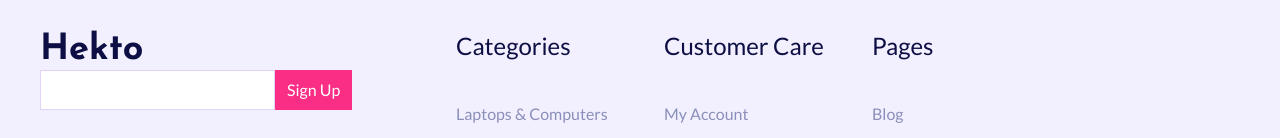
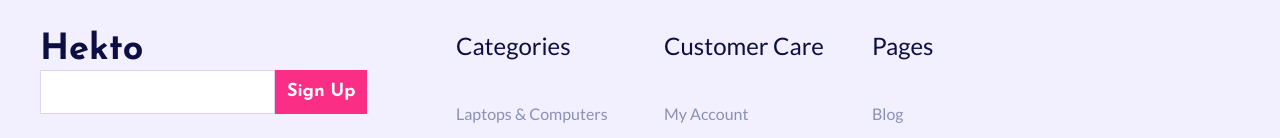
Before and after one commit to jemil-c-137/hekto, a Vue app: page /product/1 in a window 1280 px wide. Shown: the part 394-532 px from the top of the page. Built offline with nearby package versions, Linux system fonts and the light colour scheme.

Commit message:
Replaced custom buttons with BaseButton and added coding/styling guidelines.

```diff
--- a/src/assets/style.scss
+++ b/src/assets/style.scss
@@ -28,7 +28,3 @@ body {
 .logo-text {
   @apply font-josefin text-4xl text-dark-blue font-bold
 }
-
-.view-details {
-  @apply hover:bg-blue active:bg-dark-navy transition-colors rounded bg-green py-2 px-4 text-white font-josefin
-}
--- a/src/components/FooterSection.vue
+++ b/src/components/FooterSection.vue
@@ -11,12 +11,7 @@
             required
             class="text-pale-purple border border-pantone-purple focus:outline-none focus:border-navy-blue hover:border-blue text-lg px-4"
           />
-          <button
-            type="submit"
-            class="bg-pink text-white py-2 px-3 active:bg-blue focus:bg-blue hover:bg-off-purple transition-colors"
-          >
-            Sign Up
-          </button>
+          <BaseButton :rounded="false" size="s">Sign Up</BaseButton>
         </form>
         <p>Contact info</p>
         <p>17 Princess Road, London, Greater London NW1 8JR, UK</p>
@@ -57,3 +52,7 @@
     </div>
   </footer>
 </template>
+
+<script setup lang="ts">
+import BaseButton from './atoms/BaseButton.vue';
+</script>
--- a/src/components/HeaderNav.vue
+++ b/src/components/HeaderNav.vue
@@ -85,12 +85,9 @@
           <input
             class="border border-pantone-purple focus:outline-none focus:border-navy-blue hover:border-blue text-base px-4"
           />
-          <button
-            type="submit"
-            class="bg-pink py-2 px-3 active:bg-blue focus:bg-blue hover:bg-off-purple transition-colors"
-          >
+          <BaseButton :rounded="false" size="s">
             <SearchLogo class="w-6" />
-          </button>
+          </BaseButton>
         </form>
       </div>
     </nav>
@@ -104,6 +101,7 @@ import LoginLogo from './svg/logos/LoginLogo.vue'
 import FavoriteLogo from './svg/logos/FavoriteLogo.vue'
 import CartLogo from './svg/logos/CartLogo.vue'
 import SearchLogo from './svg/logos/SearchLogo.vue'
+import BaseButton from './atoms/BaseButton.vue'
 import { watch, ref } from 'vue'
 
 const showMobileNav = ref<boolean>(false)
--- a/src/components/HeroSection.vue
+++ b/src/components/HeroSection.vue
@@ -11,7 +11,7 @@
       <p class="font-bold text-pale-purple mb-5">
         {{ subtext }}
       </p>
-      <button class="button">Show Now</button>
+      <BaseButton size="l">Show Now</BaseButton>
     </div>
     <div class="flex-1 relative order-[-1] md:order-2">
       <img :src="imageUrl" alt="" srcset="" />
@@ -30,6 +30,8 @@
 </template>
 
 <script setup lang="ts">
+import BaseButton from './atoms/BaseButton.vue';
+
 defineProps<{
   reverse?: boolean
   imageUrl: string
--- a/src/components/ProductCards/FeaturedProductCard.vue
+++ b/src/components/ProductCards/FeaturedProductCard.vue
@@ -9,7 +9,7 @@
         class="hidden group-hover:block absolute bottom-4"
         :to="{ name: 'product-details', params: { id: `${id}` } }"
       >
-        <button class="view-details">View Details</button>
+        <BaseButton :style="'secondary'">View Details</BaseButton>
       </RouterLink>
     </div>
     <div class="pt-4 bg-white text-center group-hover:bg-blue transition-colors">
@@ -29,6 +29,7 @@
 
 <script setup lang="ts">
 import CardActions from './CardActions.vue'
+import BaseButton from '../atoms/BaseButton.vue'
 
 defineProps<{
   name: string
--- a/src/components/ProductCards/TopCategories.vue
+++ b/src/components/ProductCards/TopCategories.vue
@@ -8,7 +8,7 @@
         class="hidden group-hover:block absolute bottom-4"
         :to="{ name: 'product-details', params: { id: `${id}` } }"
       >
-        <button class="view-details">View Details</button>
+        <BaseButton :style="'secondary'">View Details</BaseButton>
       </RouterLink>
     </div>
     <p class="font-josefin text-xl">{{ name }}</p>
--- /dev/null
+++ b/src/components/atoms/BaseButton.vue
@@ -0,0 +1,48 @@
+<template>
+	<button :class="[classes, btnSize, rounded ? 'rounded' : '']" :type="type" @click="emit('click')">
+		<slot></slot>
+	</button>
+</template>
+
+<script setup lang="ts">
+import { computed } from 'vue';
+
+const props = withDefaults(defineProps<{
+	type?: 'button' | 'submit' | 'reset';
+	icon?: string;
+	style?: 'primary' | 'secondary';
+	rounded?: boolean;
+	size?: 'l' | 'm' | 's';
+}>(), {
+	type: 'button',
+	style: 'primary',
+	rounded: true,
+	size: 'm',
+});
+
+const emit = defineEmits<{
+	(e: 'click'): void;
+}>();
+
+const classes = computed(() => {
+	switch (props.style) {
+		case 'secondary':
+			return 'hover:bg-blue active:bg-dark-navy transition-colors bg-green text-white font-josefin';
+		default:
+		case 'primary':
+		return 'bg-pink text-white text-lg font-bold font-josefin hover:bg-blue transition-colors active:bg-dark-blue';
+	}
+});
+
+const btnSize = computed(() => {
+	switch (props.size) {
+		case 'l':
+			return 'py-4 px-8';
+		case 's':
+			return 'py-2 px-3';
+		case 'm':
+		default:
+			return 'py-2 px-4';
+	}
+});
+</script>
--- a/src/views/HomeView.vue
+++ b/src/views/HomeView.vue
@@ -166,7 +166,7 @@
             <h5 class="product-title mb-7">Unique Features Of leatest & Trending Poducts</h5>
             <BulletList v-if="productList" :items="productList" class="mb-8" />
             <div class="flex flex-row items-center gap-8">
-              <button class="button !px-6 !py-4 max-w-fit">Add to cart</button>
+              <BaseButton>Add to cart</BaseButton>
               <div class="font-josefin">
                 <p class="font-bold">B&B Italian Sofa</p>
                 <p>$32.00</p>
@@ -274,7 +274,7 @@
               </li>
               <li><span class="mr-1 text-off-purple">&#10004;</span>Material expose like metals</li>
             </ol>
-            <button class="button !px-6 !py-4 max-w-fit">Shop Now</button>
+            <BaseButton>Shop Now</BaseButton>
           </div>
         </div>
       </div>
@@ -343,7 +343,7 @@
       class="pt-56 pb-32 text-center bg-[url('https://github.com/jemil-c-137/hekto/blob/gh-pages/assets/bg-palm.jpg?raw=true')] bg-no-repeat"
     >
       <h3 class="mb-7 section-title">Get Leatest Update By Subscribe 0ur Newslater</h3>
-      <button class="button">Show Now</button>
+      <BaseButton>Show Now</BaseButton>
     </section>
     <section class="content-container py-32">
       <div>
@@ -381,7 +381,7 @@ import GraySofa from '../assets/gray-sofa.png'
 import { IBlogPost, IProduct, LatestProductsOptions } from '@/types'
 import { ref, computed, onMounted } from 'vue'
 import Api from '../api'
-
+import BaseButton from '../components/atoms/BaseButton.vue'
 const activeLatestProducts = ref<LatestProductsOptions>(LatestProductsOptions.NewArrival)
 
 const productsData = ref<IProduct[] | null>(null)
```
Also changed, not shown: 2 other files (tests, documents, lock files or other folders).
